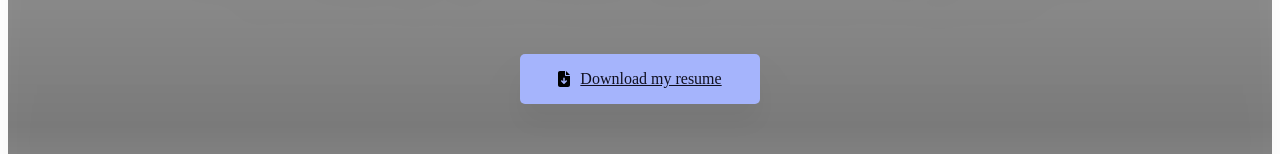
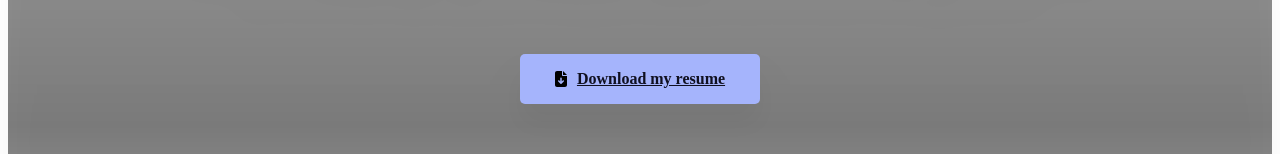
Before and after one commit to glass-ships/homepage, a Next.js app: page /About in a window 1280 px wide. Shown: the part 357-511 px from the top of the page. Built offline with nearby package versions, Linux system fonts and the light colour scheme.

Commit message:
force buttons to be bold

```diff
--- a/src/components/AppButton.module.scss
+++ b/src/components/AppButton.module.scss
@@ -1,7 +1,7 @@
 @import "../global/variables";
 
 $clamped: clamp($tiny, -0.8rem + 4vw, $medium);
-
+$bold: 550;
 .button {
   display: flex;
   appearance: none;
```
